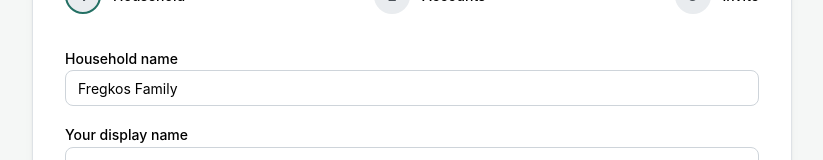
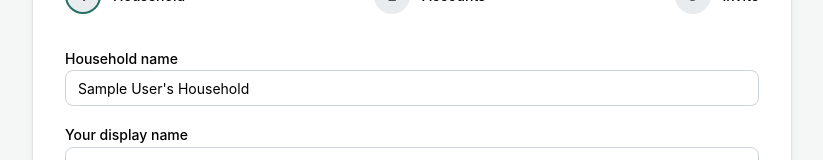
Before and after one commit to ManosFregkos/Expense_tracker_advanced, a React (Vite) app in the folder apps/web/: page /onboarding in a window 1280 px wide. Shown: the part 322-482 px from the top of the page, without its empty margins (228-1051 px from the left). Built offline with nearby package versions, Linux system fonts and the light colour scheme; no server answers; the database is empty; sample sign-in values are in the browser's storage.

Commit message:
Make household name user-specific

```diff
--- a/apps/web/src/features/onboarding/OnboardingPage.tsx
+++ b/apps/web/src/features/onboarding/OnboardingPage.tsx
@@ -29,6 +29,12 @@ const onboardingSchema = z.object({
   displayName: z.string().trim().min(1).max(100),
 })
 type Values = z.infer<typeof onboardingSchema>
+
+function suggestedHouseholdName(displayName: string | null | undefined) {
+  const name = displayName?.trim()
+  return name ? `${name}'s Household` : ''
+}
+
 export function OnboardingPage() {
   const { user } = useAuth()
   const navigate = useNavigate()
@@ -43,7 +49,7 @@ export function OnboardingPage() {
   } = useForm<Values>({
     resolver: zodResolver(onboardingSchema),
     defaultValues: {
-      name: 'Fregkos Family',
+      name: suggestedHouseholdName(user?.displayName),
       displayName: user?.displayName ?? '',
       defaultCurrency: 'EUR',
       timeZone:
@@ -93,6 +99,7 @@ export function OnboardingPage() {
               <Stack>
                 <TextInput
                   label="Household name"
+                  placeholder="Enter your household name"
                   error={errors.name?.message}
                   {...register('name')}
                 />
```
Also changed, not shown: 2 other files (tests, documents, lock files or other folders).
